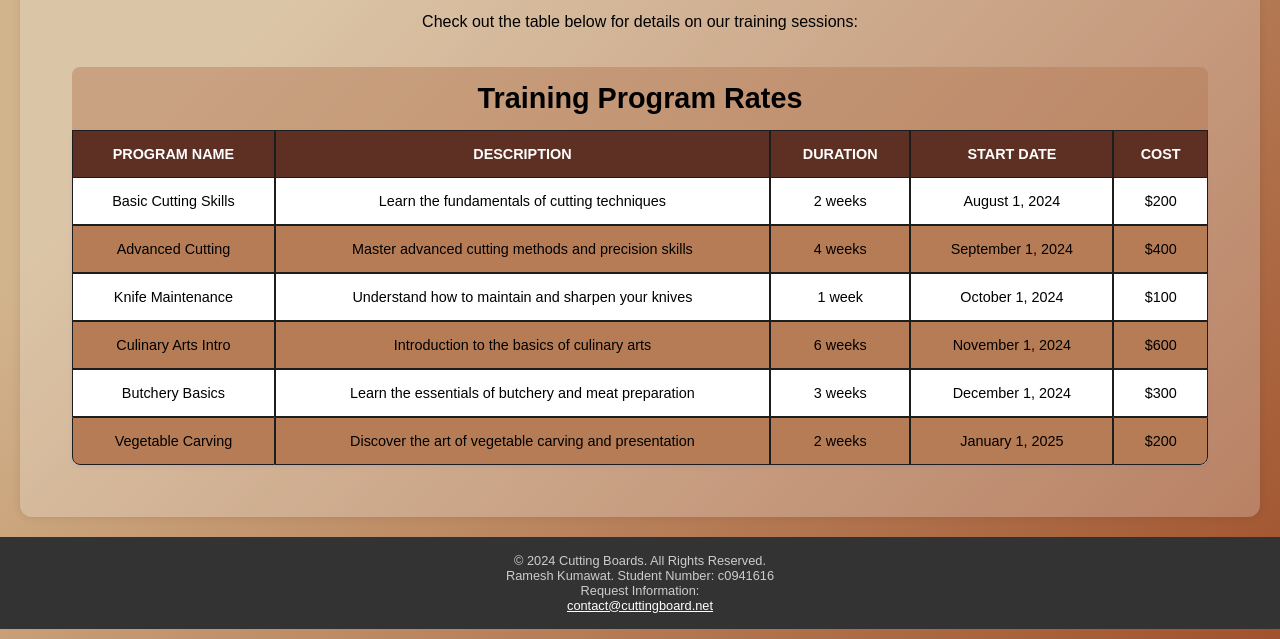
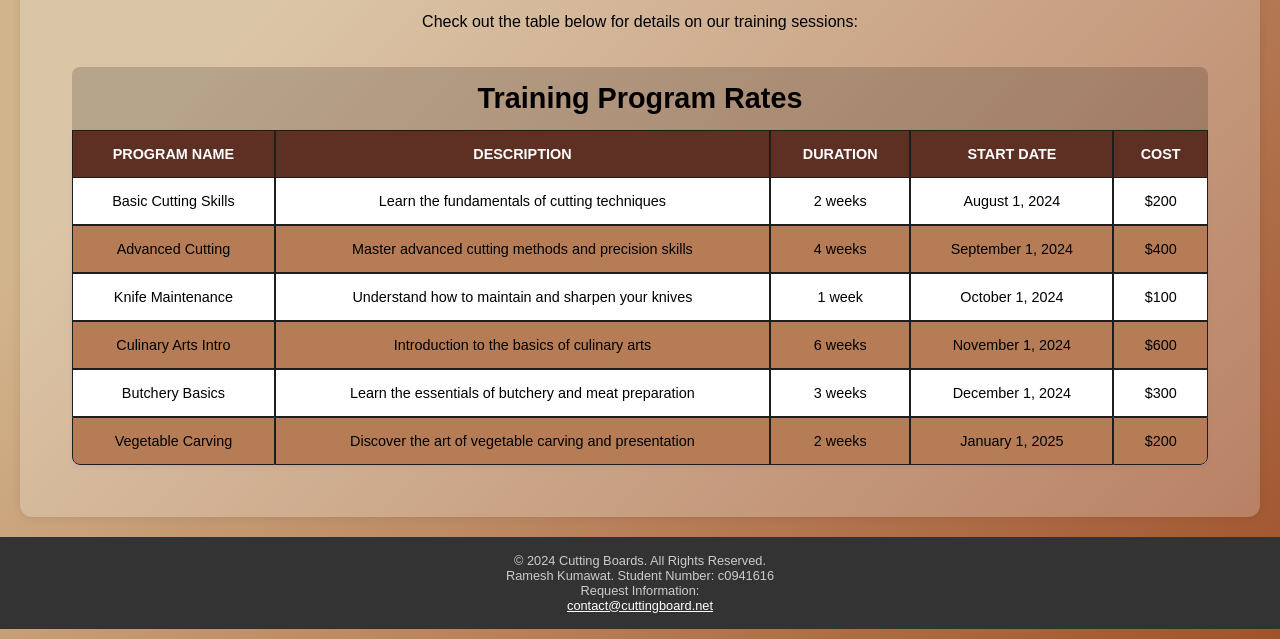
Before and after one commit to Ramesh-kumawat/Cutting-Board-Website, a plain HTML site: page training.html in a window 1280 px wide. Shown: the part 258-897 px from the top of the page. Drawn offline with Linux system fonts and the light colour scheme.

Commit message:
changing styles for table

```diff
--- a/Styles/styles.css
+++ b/Styles/styles.css
@@ -86,7 +86,7 @@ caption {
     padding: 15px;
     color: #000000;
     text-align: center;
-    background-color: #b3795475;
+    background-color: #0000002b;
     border-top-left-radius: 8px;
     border-top-right-radius: 8px;
 }
```
